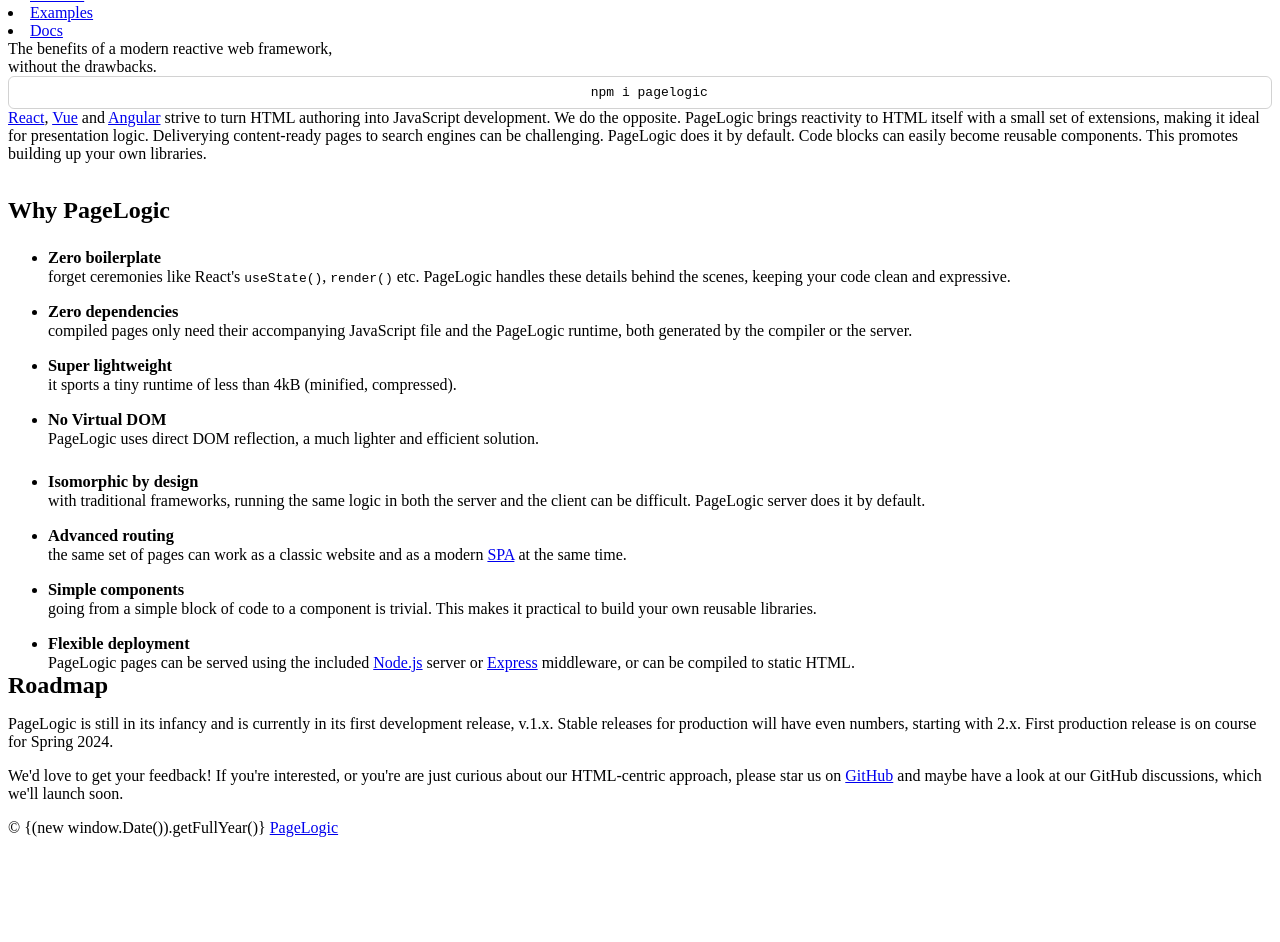
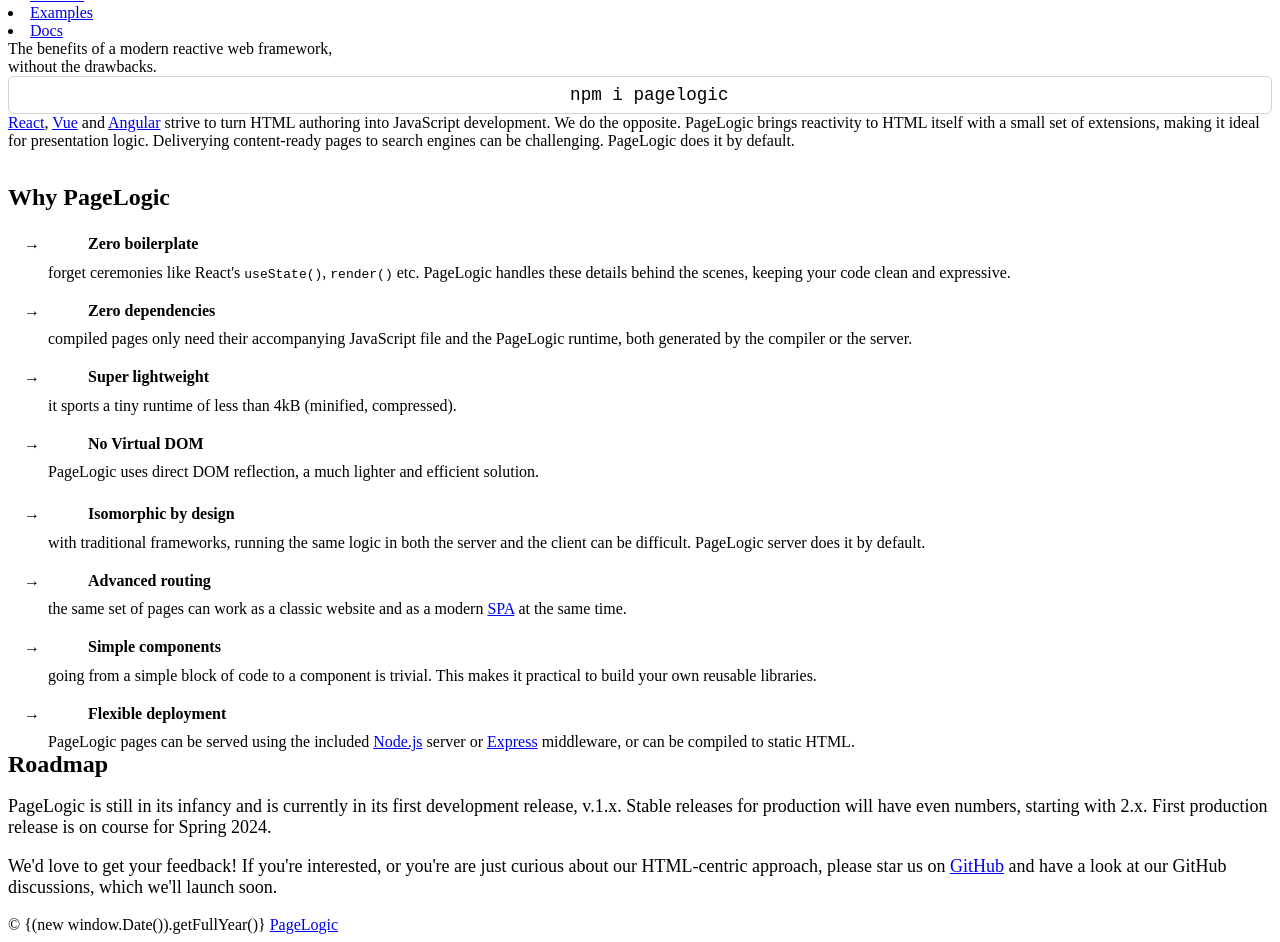
Before and after one commit to PageLogic/pagelogic-website, a website: page www/index.html in a window 1280 px wide. Shown: the part 106-1048 px from the top of the page. Before the commit the page ends 951 px from the top, so only its background shows below. Drawn offline with Linux system fonts and the light colour scheme.

Commit message:
homepage

```diff
--- a/www/index.css
+++ b/www/index.css
@@ -46,6 +46,26 @@
   height: 64px;
 }
 
+.lead {
+  font-size: 1.25em;
+  color: color-mix(in srgb, var(--bs-body-color) 66%, transparent);
+}
+@media (min-width: 530px) {
+  .lead {
+    font-size: 1.3em;
+  }
+}
+@media (min-width: 576px) {
+  .lead {
+    font-size: 1.5em;
+  }
+}
+@media (min-width: 992px) {
+  .lead {
+    font-size: 1.75em;
+  }
+}
+
 .app-hero-code {
   display: flex;
   align-items: center;
@@ -61,13 +81,14 @@
 
 .app-hero-code > i {
   display: inline-block;
-  font-size: 1rem;
+  font-size: 1.25rem;
   width: 1rem;
   margin: 0 .66rem 0 -.5rem;
   opacity: .5;
 }
 
 .app-hero-code > code {
+  font-size: 1.1rem;
   -webkit-user-select: text;
   user-select: text;
 }
@@ -77,7 +98,13 @@
 }
 
 h3.card-title {
-  font-size: 1.25rem;
+  font-size: 1.5rem;
+}
+
+@media (min-width: 992px) {
+  h3.card-title {
+    font-size: 1.75rem;
+  }
 }
 
 .card-title a {
@@ -92,6 +119,10 @@
   border: 0;
 }
 
+.card-body {
+  font-size: 18px;
+}
+
 .markdown-body {
   background-color: unset;
   margin-top: -1.5rem;
@@ -104,6 +135,7 @@
 }
 
 .markdown-body p {
+  font-size: 18px;
   margin-bottom: 1.5rem;
 }
 
@@ -206,18 +238,37 @@
   padding: 0;
 }
 
+ul.app-card-points {
+  list-style-type: " →  ";
+}
 ul.app-card-points > li {
-  margin: 1rem 0;
+  /* color: color-mix(in srgb, currentColor 75%, transparent); */
+  margin: 1.25rem 0;
 }
 ul.app-card-points > li:first-of-type {
   margin-top: 1.5rem;
 }
 ul.app-card-points > li > h4 {
-  font-size: 1.025rem;
+  /* font-size: 19px; */
+  /* font-weight: bolder; */
+  /* color: var(--bs-link-color); */
+  /* color: color-mix(in srgb, var(--bs-body-color) 100%, transparent); */
+  /* margin: 0; */
+  font-size: 20px;
   font-weight: bolder;
   margin: 0;
+  margin-bottom: .66rem;
+}
+
+blockquote.blockquote {
+  font-weight: 600;
+  margin-bottom: .66rem;
 }
 
 .app-roadmap {
   margin-top: -2.5rem;
 }
+
+.app-roadmap p {
+  font-size: 18px;
+}
--- a/www/index.html
+++ b/www/index.html
@@ -64,10 +64,10 @@
             challenging. PageLogic does it by default.
           </app-card>
 
-          <app-card :borderless={true} :icon="puzzle" :title="Component-oriented">
+          <!-- <app-card :borderless={true} :icon="puzzle" :title="Component-oriented">
             Code blocks can easily become reusable components.
             This promotes building up your own libraries.
-          </app-card>
+          </app-card> -->
         </div>
       </div>
 
@@ -83,23 +83,27 @@
           <app-card class="col-lg-6 d-flex" :icon="feather" :title="Less bloat">
             <ul class="app-card-points">
               <li>
-                <h4>Zero boilerplate</h4>
+                <!-- <h4>Zero boilerplate</h4> -->
+                <blockquote class="blockquote">Zero boilerplate</blockquote>
                 forget ceremonies like React's <code>useState()</code>,
                 <code>render()</code> etc. PageLogic handles these details
                 behind the scenes, keeping your code clean and expressive.
               </li>
               <li>
-                <h4>Zero dependencies</h4>
+                <!-- <h4>Zero dependencies</h4> -->
+                <blockquote class="blockquote">Zero dependencies</blockquote>
                 compiled pages only need their accompanying JavaScript file and
                 the PageLogic runtime, both generated by the compiler
                 or the server.
               </li>
               <li>
-                <h4>Super lightweight</h4>
+                <!-- <h4>Super lightweight</h4> -->
+                <blockquote class="blockquote">Super lightweight</blockquote>
                 it sports a tiny runtime of less than 4kB (minified, compressed).
               </li>
               <li>
-                <h4>No Virtual DOM</h4>
+                <!-- <h4>No Virtual DOM</h4> -->
+                <blockquote class="blockquote">No Virtual DOM</blockquote>
                 PageLogic uses direct DOM reflection, a much lighter and
                 efficient solution.
               </li>
@@ -109,24 +113,28 @@
           <app-card class="col-lg-6 d-flex" :icon="lightning" :title="More power">
             <ul class="app-card-points">
               <li>
-                <h4>Isomorphic by design</h4>
+                <!-- <h4>Isomorphic by design</h4> -->
+                <blockquote class="blockquote">Isomorphic by design</blockquote>
                 with traditional frameworks, running the same logic in both the
                 server and the client can be difficult.
                 PageLogic server does it by default.
               </li>
               <li>
-                <h4>Advanced routing</h4>
+                <!-- <h4>Advanced routing</h4> -->
+                <blockquote class="blockquote">Advanced routing</blockquote>
                 the same set of pages can work as a classic website and as a modern
                 <a href="https://en.wikipedia.org/wiki/Single-page_application" target="_blank">SPA</a>
                 at the same time.
               </li>
               <li>
-                <h4>Simple components</h4>
+                <!-- <h4>Simple components</h4> -->
+                <blockquote class="blockquote">Simple components</blockquote>
                 going from a simple block of code to a component is trivial.
                 This makes it practical to build your own reusable libraries.
               </li>
               <li>
-                <h4>Flexible deployment</h4>
+                <!-- <h4>Flexible deployment</h4> -->
+                <blockquote class="blockquote">Flexible deployment</blockquote>
                 PageLogic pages can be served using the included
                 <a href="https://nodejs.org/" target="_blank">Node.js</a>
                 server or
@@ -152,7 +160,7 @@
             <p>We'd love to get your feedback! If you're interested,
               or you're are just curious about our HTML-centric approach,
               please star us on <a href="https://github.com/fcapolini/pagelogic" target="_blank">GitHub</a>
-              and maybe have a look at our GitHub discussions, which we'll launch soon.</p>
+              and have a look at our GitHub discussions, which we'll launch soon.</p>
           </div>
         </div>
       </div>
```
Also changed, not shown: www/app-kit/card.htm (+1 -1 lines), www/app-kit/hero.htm (+1 -1 lines).
